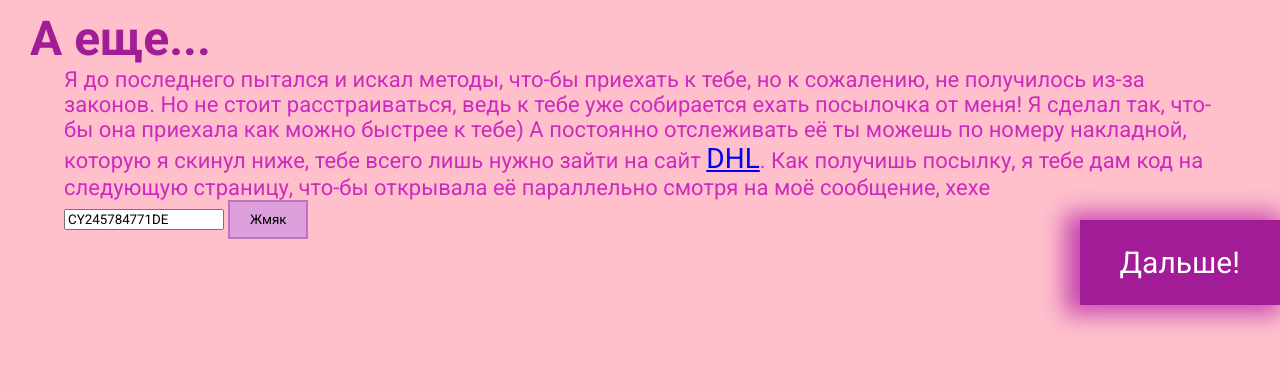
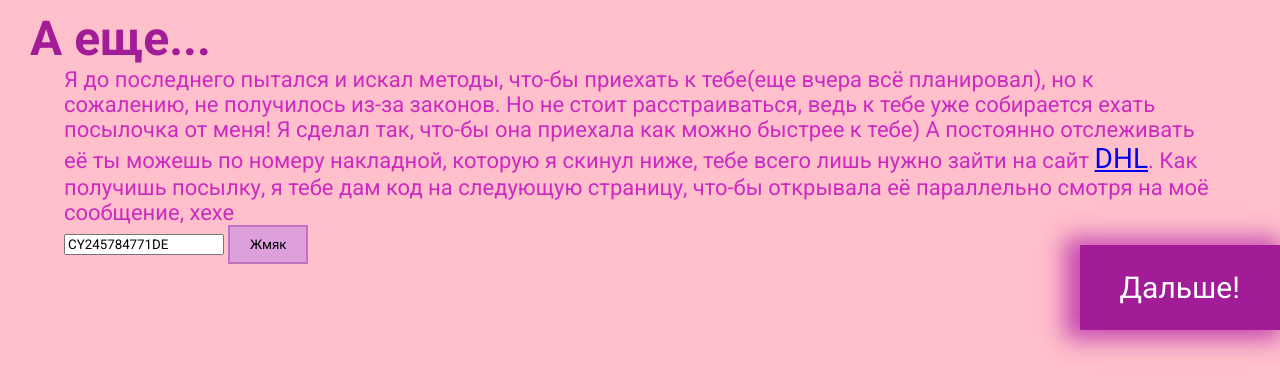
Before and after one commit to mikhail2574/Ksenia, a plain HTML site: page html/5.html in a window 1280 px wide. Drawn offline with Linux system fonts and the light colour scheme.

Commit message:
Update 5.html

```diff
--- a/html/5.html
+++ b/html/5.html
@@ -9,7 +9,7 @@
 </head>
 <body>
     <h1>А еще...</h1>
-    <div>Я до последнего пытался и искал методы, что-бы приехать к тебе, но к сожалению, не получилось из-за законов. Но не стоит расстраиваться, ведь к тебе уже собирается ехать посылочка от меня! Я сделал так, что-бы она приехала как можно быстрее к тебе) А постоянно отслеживать её ты можешь по номеру накладной, которую я скинул ниже, тебе всего лишь нужно зайти на сайт <a href="https://www.dhl.de/de/privatkunden.html">DHL</a>. Как получишь посылку, я тебе дам код на следующую страницу, что-бы открывала её параллельно смотря на моё сообщение, хехе</div>
+    <div>Я до последнего пытался и искал методы, что-бы приехать к тебе(еще вчера всё планировал), но к сожалению, не получилось из-за законов. Но не стоит расстраиваться, ведь к тебе уже собирается ехать посылочка от меня! Я сделал так, что-бы она приехала как можно быстрее к тебе) А постоянно отслеживать её ты можешь по номеру накладной, которую я скинул ниже, тебе всего лишь нужно зайти на сайт <a href="https://www.dhl.de/de/privatkunden.html">DHL</a>. Как получишь посылку, я тебе дам код на следующую страницу, что-бы открывала её параллельно смотря на моё сообщение, хехе</div>
     <input type="text" value="CY245784771DE" id="myInput">
 
     <!-- The button used to copy the text -->
```
